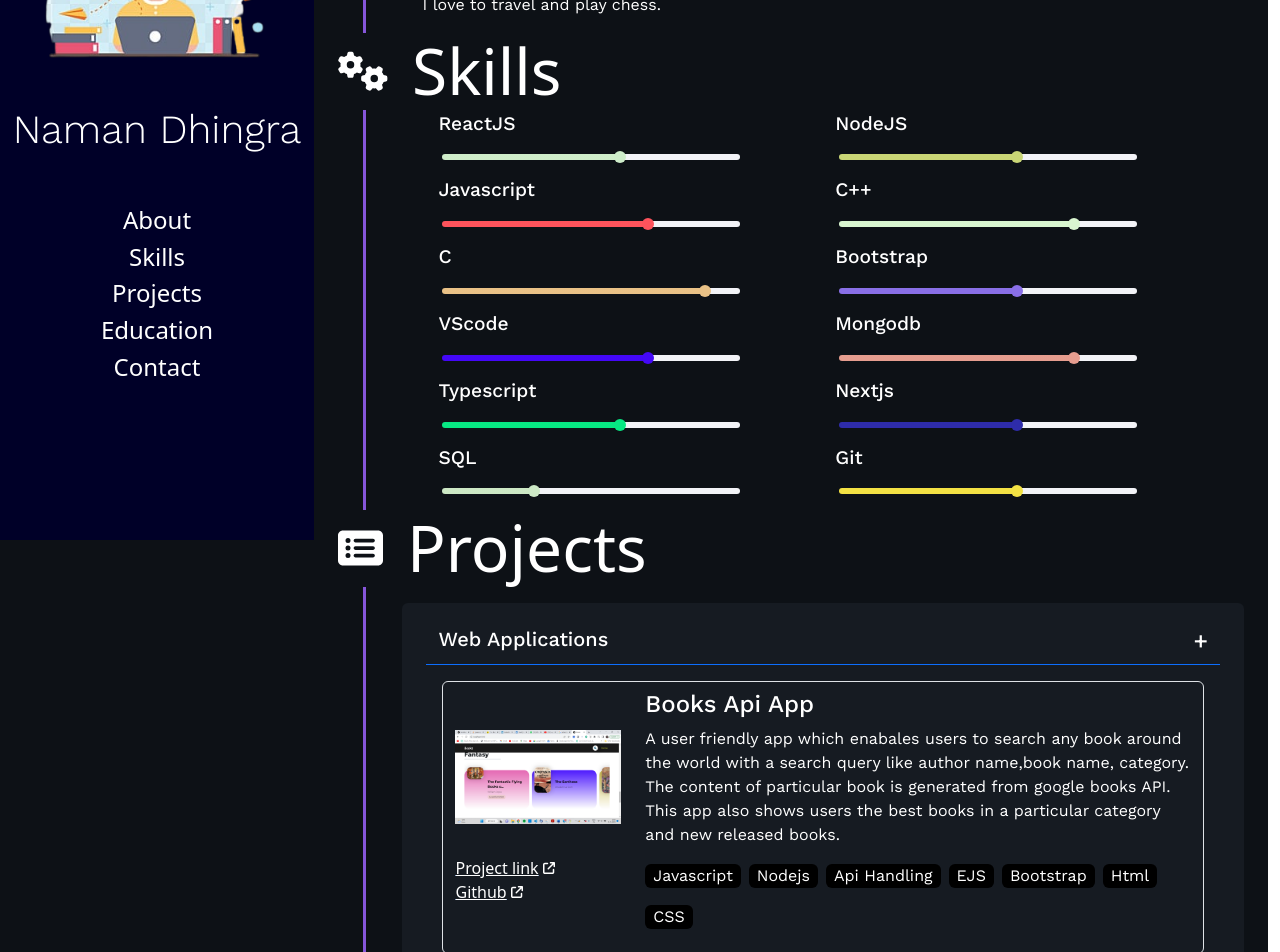
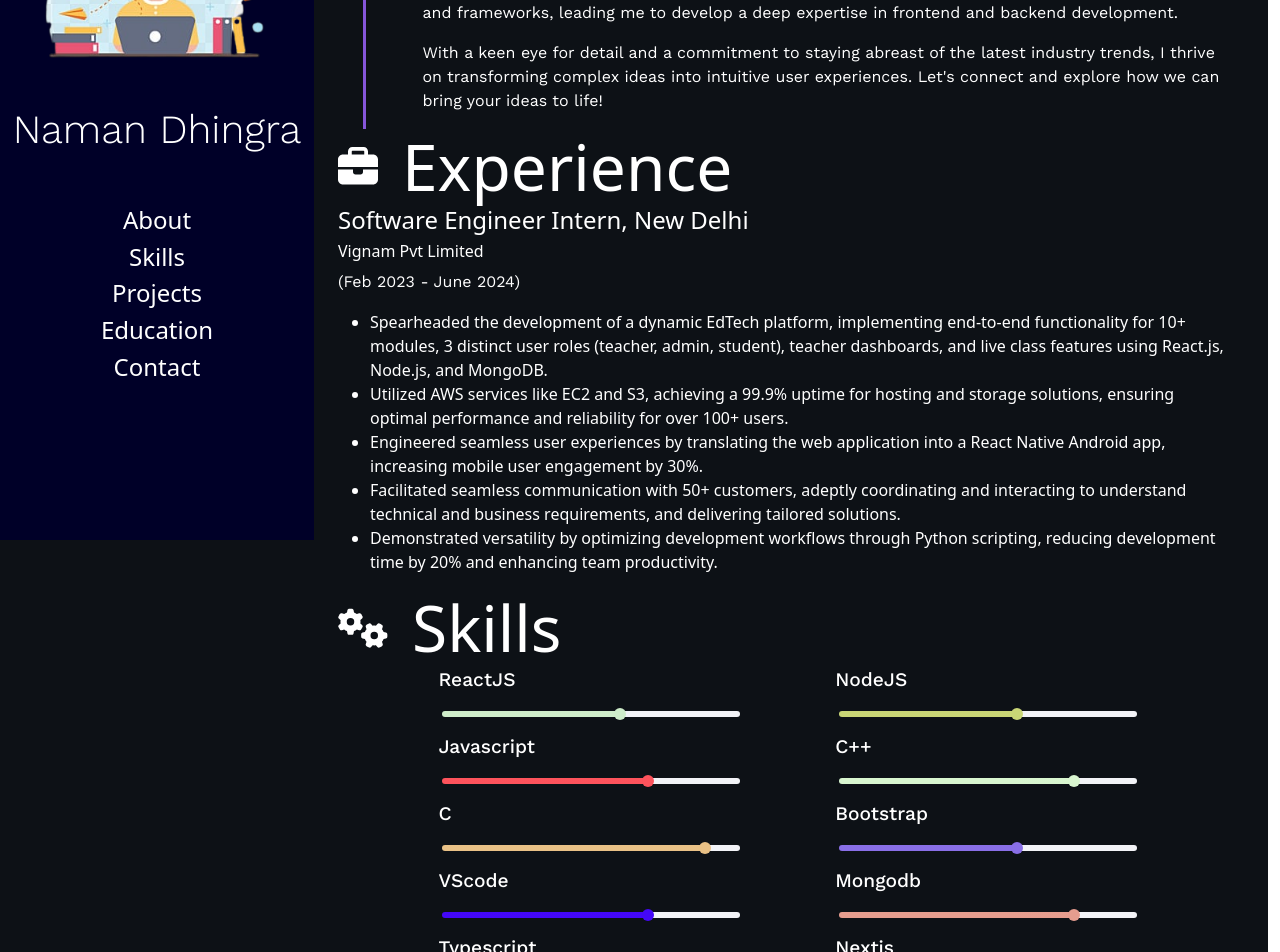
Before and after one commit to namandhingra19/Myportfolio, a Next.js app: page / in a window 1280 px wide. Shown: the part 260-1212 px from the top of the page. Built offline with nearby package versions, Linux system fonts and the light colour scheme; a web font is replaced by a local one.

Commit message:
feat: Add new feature to improve user experience

```diff
--- a/modals/seeds.js
+++ b/modals/seeds.js
@@ -1,158 +1,199 @@
-
-export const about={
-    line1:`Hi,I'm Naman Dhingra. I'm currently pursuing B.tech
-    from Kurushetra University. I have good experience in
-    developing javascript applications.`,
-    line2:`I'm a developer and a curious human who loves to find
-    problems in new things and solving it with my skills and
-    experience.`,
-    line3:`I love to travel and play chess.`
-}
-const skills=[
+export const about = {
+  line1: `Welcome! I'm Naman Dhingra, a passionate MERN Stack Developer with over 2 years of hands-on experience in crafting robust web applications. Armed with a Bachelor's degree in Computer Science, I specialize in leveraging technologies like React, Node.js, and TypeScript to build scalable and efficient solutions. `,
+  line2: `My journey into web development began with a curiosity-driven exploration of programming languages and frameworks, leading me to develop a deep expertise in frontend and backend development. `,
+  line3: `With a keen eye for detail and a commitment to staying abreast of the latest industry trends, I thrive on transforming complex ideas into intuitive user experiences. Let's connect and explore how we can bring your ideas to life!`,
+};
+const skills = [
   {
-        title:'ReactJS',
-        rating:6
+    title: "ReactJS",
+    rating: 6,
   },
 
   {
-        title:'NodeJS',
-        rating:6
+    title: "NodeJS",
+    rating: 6,
+  },
+
+  {
+    title: "Javascript",
+    rating: 7,
   },
   {
-        title:'Javascript',
-        rating:7
+    title: "C++",
+    rating: 8,
   },
   {
-        title:'C++',
-        rating:8
+    title: "C",
+    rating: 9,
   },
   {
-        title:'C',
-        rating:9
+    title: "Bootstrap",
+    rating: 6,
   },
   {
-        title:'Bootstrap',
-        rating:6
+    title: "VScode",
+    rating: 7,
   },
   {
-        title:'VScode',
-        rating:7
+    title: "Mongodb",
+    rating: 8,
   },
   {
-        title:'Mongodb',
-        rating:8
+    title: "Typescript",
+    rating: 6,
   },
   {
-        title:'Typescript',
-        rating:6
+    title: "Nextjs",
+    rating: 6,
   },
   {
-        title:'Nextjs',
-        rating:6
+    title: "SQL",
+    rating: 3,
   },
   {
-        title:'SQL',
-        rating:3
+    title: "Git",
+    rating: 6,
+  },
+];
+export const projects = [
+  {
+    name: "Web Applications",
+    projects: [
+      {
+        title: "Books Api App",
+        imageLink: "3.png",
+        description:
+          "A user friendly app which enabales users to search any book around the world with a search query like author name,book name, category. The content of particular book is generated from google books API. This app also shows users the best books in a particular category and new released books.",
+        tech: [
+          "Javascript",
+          "Nodejs",
+          "Api Handling",
+          "EJS",
+          "Bootstrap",
+          "Html",
+          "CSS",
+        ],
+        githublink: "https://github.com/namandhingra19/books",
+        projectlink: "",
       },
       {
-        title:'Git',
-        rating:6
-    }
-]
-export const projects=[
-    {
-        name:'Web Applications',
-        projects:[
-            {
-                title:'Books Api App',
-                imageLink:'3.png',
-                description:'A user friendly app which enabales users to search any book around the world with a search query like author name,book name, category. The content of particular book is generated from google books API. This app also shows users the best books in a particular category and new released books.',
-                tech:['Javascript','Nodejs','Api Handling','EJS','Bootstrap','Html','CSS'],
-                githublink:'https://github.com/namandhingra19/books',
-                projectlink:''
+        title: "Books Shopping App",
+        imageLink: "2.png",
+        description:
+          "One stop to manage books categorically, with the options for users to order a book and review the book experience. The book link can be also be linked to google search to buy or rent the book. Users are managed by signing in with their account and sign up if they are new to the website.",
+        tech: [
+          "Reactjs",
+          "Typescript",
+          "Nextjs",
+          "Mongodb",
+          "Bootstrap",
+          "Html",
+          "CSS",
+          "Redux",
+        ],
+        githublink: "https://github.com/namandhingra19/Books_commerce",
+        projectlink: "",
       },
       {
-                title:'Books Shopping App',
-                imageLink:'2.png',
-                description:'One stop to manage books categorically, with the options for users to order a book and review the book experience. The book link can be also be linked to google search to buy or rent the book. Users are managed by signing in with their account and sign up if they are new to the website.',
-                tech:['Reactjs','Typescript','Nextjs','Mongodb','Bootstrap','Html','CSS','Redux'],
-                githublink:'https://github.com/namandhingra19/Books_commerce',
-                projectlink:''
+        title: "Beaches App",
+        imageLink: "",
+        description:
+          "This App is used by users to add a new beach stop.User has abiity to add features of the beach,photos,location,photos,reviews etc.Already added beached can be read or get updated with the changes. User can also delete particular beach that is associated to particular user. Users can also review other users’ beaches which are listed on websites.",
+        tech: [
+          "Nodejs",
+          "Javascript",
+          "EJS",
+          "Mongodb",
+          "Bootstrap",
+          "Html",
+          "CSS",
+        ],
+        githublink: "https://github.com/namandhingra19/Beaches",
+        projectlink: "",
       },
       {
-                title:'Beaches App',
-                imageLink:'',
-                description:'This App is used by users to add a new beach stop.User has abiity to add features of the beach,photos,location,photos,reviews etc.Already added beached can be read or get updated with the changes. User can also delete particular beach that is associated to particular user. Users can also review other users’ beaches which are listed on websites.',
-                tech:['Nodejs','Javascript','EJS','Mongodb','Bootstrap','Html','CSS'],
-                githublink:'https://github.com/namandhingra19/Beaches',
-                projectlink:''
+        title: "KUK College Website",
+        imageLink: "",
+        description:
+          "Worked as a backend developer in the college management project. The module worked on includes management of previous year Semester wise question papers, books, exam date sheets. Worked on building the data entry for the website and also the writing content. Majorly on the UI part of the project.",
+        tech: [
+          "Nodejs",
+          "Javascript",
+          "EJS",
+          "Mongodb",
+          "Bootstrap",
+          "Html",
+          "CSS",
+        ],
+        githublink: "https://github.com/anuj-saklani2000/eduSCOPE",
+        projectlink: "",
       },
       {
-                title:'KUK College Website',
-                imageLink:'',
-                description:'Worked as a backend developer in the college management project. The module worked on includes management of previous year Semester wise question papers, books, exam date sheets. Worked on building the data entry for the website and also the writing content. Majorly on the UI part of the project.',
-                tech:['Nodejs','Javascript','EJS','Mongodb','Bootstrap','Html','CSS'],
-                githublink:'https://github.com/anuj-saklani2000/eduSCOPE',
-                projectlink:''
+        title: "Personal Portfolio",
+        imageLink: "4.png",
+        description:
+          "A website exhibit all the personal projects,personal info in a subtle way.",
+        tech: ["Reactjs", "Javascript", "Mongodb", "Bootstrap", "Html", "CSS"],
+        githublink: "https://github.com/namandhingra19/Myportfolio",
+        projectlink: "",
+      },
+    ],
   },
   {
-                title:'Personal Portfolio',
-                imageLink:'4.png',
-                description:'A website exhibit all the personal projects,personal info in a subtle way.',
-                tech:['Reactjs','Javascript','Mongodb','Bootstrap','Html','CSS'],
-                githublink:'https://github.com/namandhingra19/Myportfolio',
-                projectlink:''
+    name: "Software Projects",
+    projects: [
+      {
+        title: "Snake Game",
+        imageLink: "5.png",
+        description:
+          "I made this game in my 1st year of college. In this game,user moves the snake with the help of arrow keys. To gain points,user has to eat the food which is placed at a random place",
+        tech: ["C/C++"],
+        githublink: "https://github.com/namandhingra19/snake-game",
+        projectlink: "",
       },
-        ]
+    ],
   },
   {
-        name:'Software Projects',
-        projects:[
+    name: "Aurdino Projects",
+    projects: [
       {
-                title:'Snake Game',
-                imageLink:'5.png',
-                description:'I made this game in my 1st year of college. In this game,user moves the snake with the help of arrow keys. To gain points,user has to eat the food which is placed at a random place',
-                tech:['C/C++'],
-                githublink:'https://github.com/namandhingra19/snake-game',
-                projectlink:''
-            }
-        ]
+        title: "Digital Panchang(Calender)",
+        imageLink: "",
+        description: `A project which is made in Aurdino language tells user today's tithi(date),rashi,nakshatra(Hindu Calender).`,
+        tech: ["Auridno", "Digital board", "C/C++"],
+        githublink: "https://github.com/namandhingra19/Hindupanchang",
+        projectlink: "",
+      },
+    ],
+  },
+];
+
+export const education = [
+  {
+    title: "Bachelors in computer Sciences",
+    college: "JMIT,affilieated with Kurushetra University",
+    points: [
+      "Scored 9.1/10 till 5th sem",
+      "Good rating on various coding platform",
+      "Completed more than 150+ questions on Leetcode",
+      "3 star rating on Codechef",
+    ],
+    subjects: [
+      "Operating Systems",
+      "Data Structures and Algorithms",
+      "Computer networks",
+      "Java",
+      "Object Oriented",
+    ],
   },
   {
-        name:'Aurdino Projects',
-        projects:[
-            {
-                title:'Digital Panchang(Calender)',
-                imageLink:'',
-                description:`A project which is made in Aurdino language tells user today's tithi(date),rashi,nakshatra(Hindu Calender).`,
-                tech:['Auridno','Digital board','C/C++'],
-                githublink:'https://github.com/namandhingra19/Hindupanchang',
-                projectlink:''
-            }
-        ]
-    }
-]
-
-export const education=[
-    {
-        title:'Bachelors in computer Sciences',
-        college:'JMIT,affilieated with Kurushetra University',
-        points:[
-            'Scored 9.1/10 till 5th sem',
-            'Good rating on various coding platform',
-            'Completed more than 150+ questions on Leetcode',
-            '3 star rating on Codechef'
+    title: "Class 11th-12th in Science and Mathematics",
+    college: "Mukand lal public School,Affliated with CBSE",
+    points: [
+      "Scored 91.7 percentile in Class 12th boards",
+      "participated in Google Code-in in year 2018 and completed 3 tasks",
     ],
-        subjects:['Operating Systems','Data Structures and Algorithms','Computer networks','Java','Object Oriented']
+    subjects: ["Physics", "Mathematics", "Chemistry"],
   },
-    {
-        title:'Class 11th-12th in Science and Mathematics',
-        college:'Mukand lal public School,Affliated with CBSE',
-        points:[
-            'Scored 91.7 percentile in Class 12th boards',
-            'participated in Google Code-in in year 2018 and completed 3 tasks',
-        ],
-        subjects:['Physics','Mathematics','Chemistry']
-    }
-]
+];
 export default skills;
--- a/pages/index.js
+++ b/pages/index.js
@@ -10,6 +10,7 @@ import {
   faPen,
   faRectangleList,
   faUserGraduate,
+  faBriefcase,
 } from "@fortawesome/free-solid-svg-icons";
 import { Education } from "../components/Educations";
 
@@ -25,25 +26,49 @@ export default function Home() {
     <div className="container-fluid row" style={{ backgroundColor: "#0D1116" }}>
       {/* navbar */}
       <div
-        className="col-3 vh-100 sticky-top"
+        className="col-3  vh-100 sticky-top"
         style={{ backgroundColor: "#000028" }}
       >
         <div className="d-flex flex-column justify-content-center h-100 text-center">
           <img src="1.png" className="w-100"></img>
           <p className="my-5 display-6">Naman Dhingra</p>
           <ul className="list-group list-unstyled h4">
-            <li className={`mx-3 my-1 text-center `+style.lihover} onClick={() => window.location.replace("/#about")}>About</li>
-            <li className={`mx-3 my-1 text-center `+style.lihover} onClick={() => window.location.replace("/#skills")}>Skills</li>
-            <li className={`mx-3 my-1 text-center `+style.lihover} onClick={() => window.location.replace("/#projects")}>Projects</li>
-            <li className={`mx-3 my-1 text-center `+style.lihover} onClick={() => window.location.replace("/#education")}>Education</li>
-            <li className={`mx-3 my-1 text-center `+style.lihover} onClick={() => window.location.replace("/#contact")}>Contact</li>
+            <li
+              className={`mx-3 my-1 text-center ` + style.lihover}
+              onClick={() => window.location.replace("/#about")}
+            >
+              About
+            </li>
+            <li
+              className={`mx-3 my-1 text-center ` + style.lihover}
+              onClick={() => window.location.replace("/#skills")}
+            >
+              Skills
+            </li>
+            <li
+              className={`mx-3 my-1 text-center ` + style.lihover}
+              onClick={() => window.location.replace("/#projects")}
+            >
+              Projects
+            </li>
+            <li
+              className={`mx-3 my-1 text-center ` + style.lihover}
+              onClick={() => window.location.replace("/#education")}
+            >
+              Education
+            </li>
+            <li
+              className={`mx-3 my-1 text-center ` + style.lihover}
+              onClick={() => window.location.replace("/#contact")}
+            >
+              Contact
+            </li>
           </ul>
         </div>
       </div>
 
       <div className="col-9 pt-5 px-4">
         <div className="row">
-
           {/* About */}
           <div className="col-12" id="about">
             <div className="display-3">
@@ -78,6 +103,57 @@ export default function Home() {
             </div>
           </div>
 
+          {/* Skills */}
+          <div className="col-12" id="skills">
+            <div className="display-3">
+              <FontAwesomeIcon
+                icon={faBriefcase}
+                size="2xs"
+                data-aos="fade-right"
+                data-aos-offset="200"
+                data-aos-delay="50"
+                data-aos-duration="1500"
+              />
+              <span className="mx-4">Experience</span>
+            </div>
+            <div class="row">
+              <div class="col-md-12">
+                <h4>Software Engineer Intern, New Delhi</h4>
+                <h6>Vignam Pvt Limited</h6>
+                <p>(Feb 2023 - June 2024)</p>
+                <ul>
+                  <li>
+                    Spearheaded the development of a dynamic EdTech platform,
+                    implementing end-to-end functionality for 10+ modules, 3
+                    distinct user roles (teacher, admin, student), teacher
+                    dashboards, and live class features using React.js, Node.js,
+                    and MongoDB.
+                  </li>
+                  <li>
+                    Utilized AWS services like EC2 and S3, achieving a 99.9%
+                    uptime for hosting and storage solutions, ensuring optimal
+                    performance and reliability for over 100+ users.
+                  </li>
+                  <li>
+                    Engineered seamless user experiences by translating the web
+                    application into a React Native Android app, increasing
+                    mobile user engagement by 30%.
+                  </li>
+                  <li>
+                    Facilitated seamless communication with 50+ customers,
+                    adeptly coordinating and interacting to understand technical
+                    and business requirements, and delivering tailored
+                    solutions.
+                  </li>
+                  <li>
+                    Demonstrated versatility by optimizing development workflows
+                    through Python scripting, reducing development time by 20%
+                    and enhancing team productivity.
+                  </li>
+                </ul>
+              </div>
+            </div>
+          </div>
           {/* Skills */}
           <div className="col-12" id="skills">
             <div className="display-3">
@@ -238,11 +314,46 @@ export default function Home() {
               <div className="col-12 text-center">
                 <p className="h4 my-3">My profiles</p>
                 <ul className="list-unstyled text-center my-3">
-                  <li className={`d-inline-block mx-3 h5 `+style.lifont}><a href="https://leetcode.com/namandhingra90/" className={style.anch}>Leetcode</a></li>
-                  <li className={`d-inline-block mx-3 h5 `+style.lifont}><a href="https://github.com/namandhingra19" className={style.anch}>Github</a></li>
-                  <li className={`d-inline-block mx-3 h5 `+style.lifont}><a href="https://auth.geeksforgeeks.org/user/namandhingra90/" className={style.anch}>GFG</a></li>
-                  <li className={`d-inline-block mx-3 h5 `+style.lifont}><a href="https://www.linkedin.com/in/naman-dhingra-10490911a" className={style.anch}>Linkedin</a></li>
-                  <li className={`d-inline-block mx-3 h5 `+style.lifont}><a href="https://www.codechef.com/users/namandhingra" className={style.anch}>Codechef</a></li>
+                  <li className={`d-inline-block mx-3 h5 ` + style.lifont}>
+                    <a
+                      href="https://leetcode.com/namandhingra90/"
+                      className={style.anch}
+                    >
+                      Leetcode
+                    </a>
+                  </li>
+                  <li className={`d-inline-block mx-3 h5 ` + style.lifont}>
+                    <a
+                      href="https://github.com/namandhingra19"
+                      className={style.anch}
+                    >
+                      Github
+                    </a>
+                  </li>
+                  <li className={`d-inline-block mx-3 h5 ` + style.lifont}>
+                    <a
+                      href="https://auth.geeksforgeeks.org/user/namandhingra90/"
+                      className={style.anch}
+                    >
+                      GFG
+                    </a>
+                  </li>
+                  <li className={`d-inline-block mx-3 h5 ` + style.lifont}>
+                    <a
+                      href="https://www.linkedin.com/in/naman-dhingra-10490911a"
+                      className={style.anch}
+                    >
+                      Linkedin
+                    </a>
+                  </li>
+                  <li className={`d-inline-block mx-3 h5 ` + style.lifont}>
+                    <a
+                      href="https://www.codechef.com/users/namandhingra"
+                      className={style.anch}
+                    >
+                      Codechef
+                    </a>
+                  </li>
                 </ul>
               </div>
             </div>
```
Lines whose indentation alone changed are shown as unchanged.
